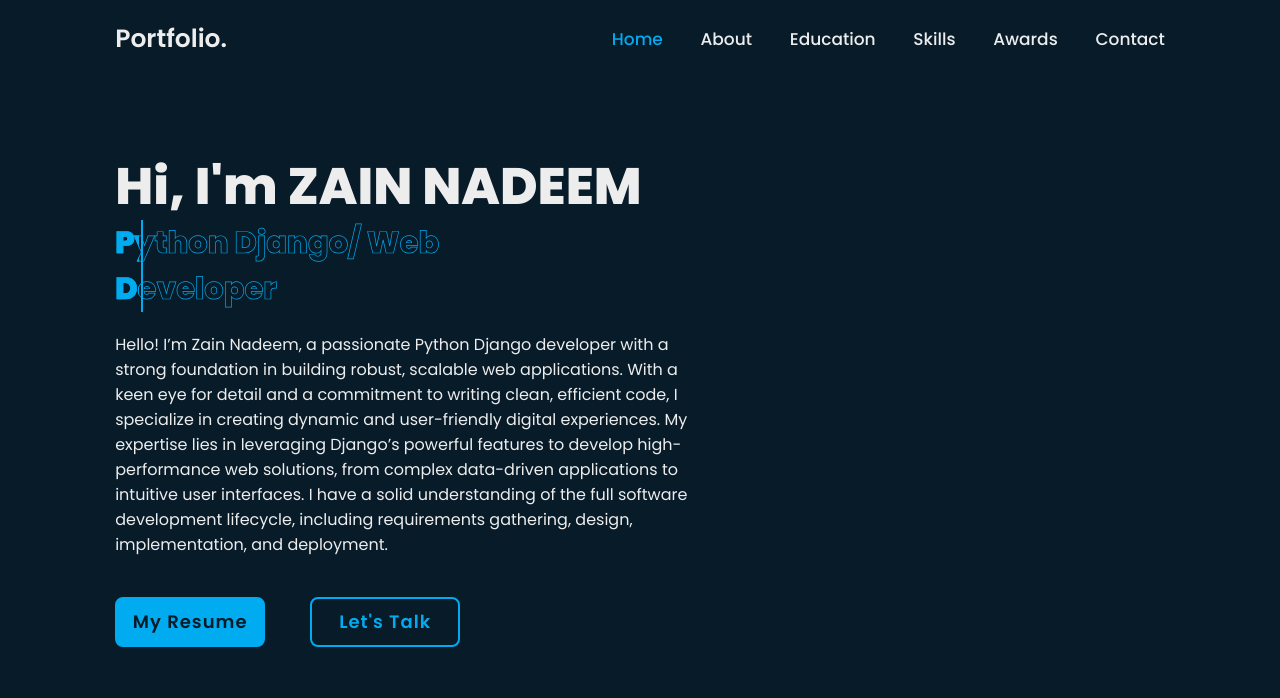
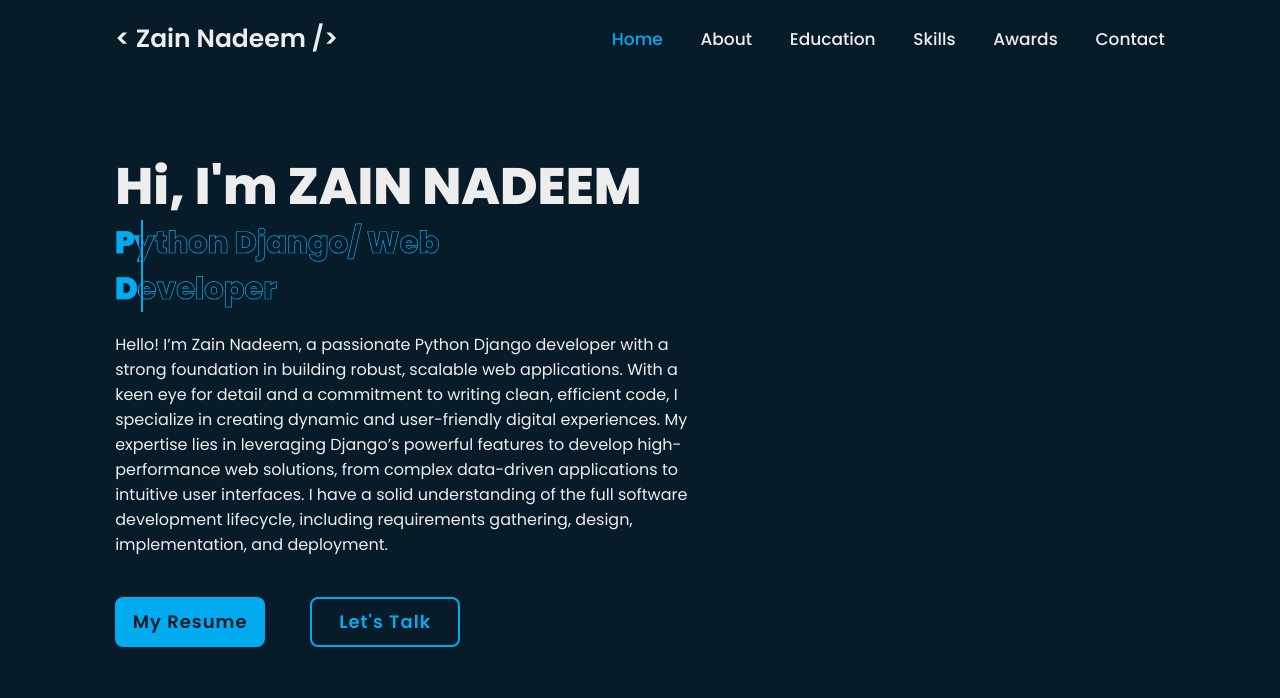
Before and after one commit to zainnadeem786/My-Portfolio, a plain HTML site: page index.html in a window 1280 px wide. Shown: the top 698 px of the page. Drawn offline with nearby package versions, Linux system fonts and the light colour scheme.

Commit message:
Update index.html

```diff
--- a/index.html
+++ b/index.html
@@ -5,7 +5,7 @@
     <meta charset="UTF-8">
     <meta http-equiv="X-UA-Compatible" content="IE=edge">
     <meta name="viewport" content="width=device-width, initial-scale=1.0">
-    <title>Responsive Personal Potfolio</title>
+    <title>Personal Potfolio</title>
 
     <link rel="stylesheet" href="style.css">
 
@@ -17,7 +17,7 @@
 
     <!-- header design -->
     <header class="header">
-        <a href="/index.html" class="logo">Portfolio.<span class="animate" style="--i:1;"></span></a>
+        <a href="/index.html" class="logo">< Zain Nadeem /><span class="animate" style="--i:1;"></span></a>
 
         <div class="bx bx-menu" id="menu-icon"><span class="animate" style="--i:2;"></span></div>
 
```
